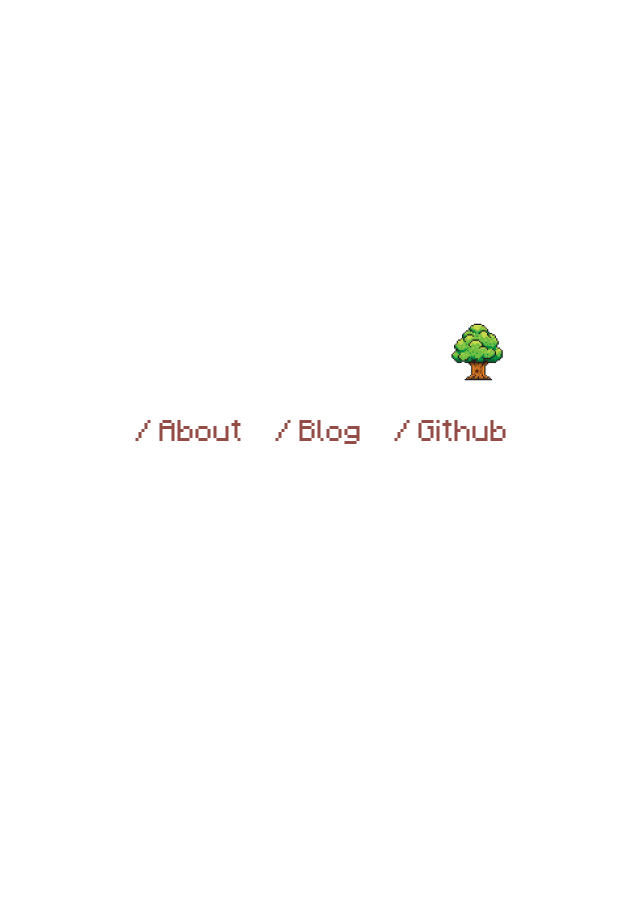
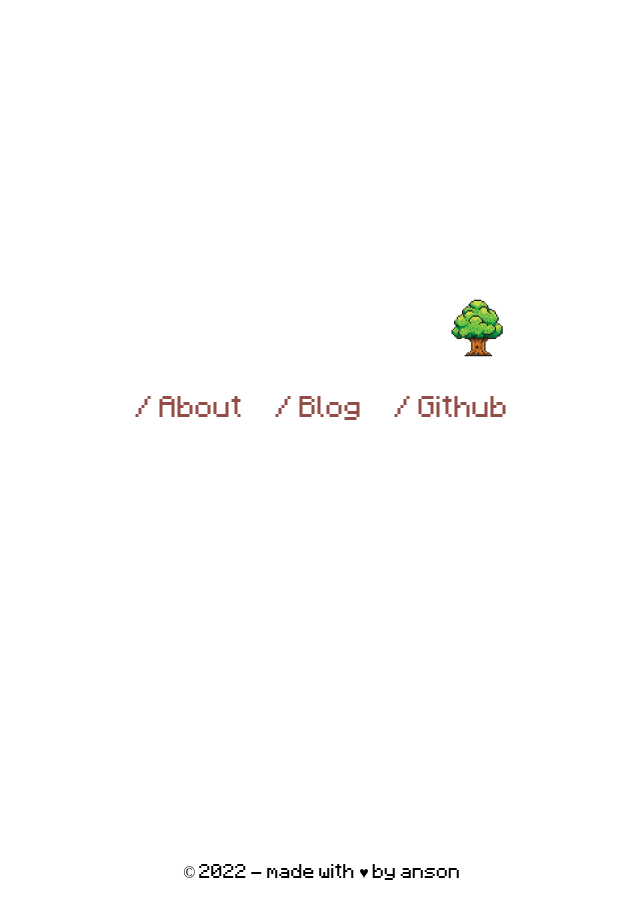
Before and after one commit to anson09/anson.ltd, a Jekyll site: the page built from index.html, in a window 1280 px wide. Shown: the whole page, without its empty margins (318-958 px from the left). Built offline with Jekyll 4.4.1, drawn with Linux system fonts in a browser that asks for light colours.

Commit message:
copyright

```diff
--- a/css/home.css
+++ b/css/home.css
@@ -3,17 +3,34 @@
   src: url("../assets/fonts/Minecraft.woff") format("woff");
 }
 
+:root {
+  --bg: white;
+  --text: hsl(4deg 35% 43%);
+}
+
+@media (prefers-color-scheme: dark) {
+  :root {
+    --bg: hsl(221deg 39% 11%);
+    --text: hsl(0deg 20% 80%);
+  }
+}
+
 body {
   background-color: var(--bg);
-  display: grid;
-  place-content: center;
-  place-items: end;
-  gap: 32px;
-  height: 100vh;
-  height: 100svh;
   font-family: "Minecraft";
   -webkit-font-smoothing: antialiased;
   -moz-osx-font-smoothing: grayscale;
+  height: 100vh;
+  height: 100svh;
+  display: grid;
+  grid-template-rows: 0 1fr 60px;
+  place-items: center;
+}
+
+main {
+  display: grid;
+  place-items: end;
+  gap: 32px;
 }
 
 a {
@@ -36,27 +53,24 @@ section {
 }
 
 p {
-  height: 72px;
+  height: 60px;
 }
 
-:root {
-  --bg: white;
-  --text: hsl(4deg 35% 43%);
+.love {
+  cursor: pointer;
+  transition: color 0.8s ease-in-out 0.2s;
 }
 
-@media (prefers-color-scheme: dark) {
-  :root {
-    --bg: hsl(221deg 39% 11%);
-    --text: hsl(0deg 20% 80%);
-  }
+.love:hover {
+  color: rgb(239 68 68);
 }
 
 @media (max-width: 480px) {
-  body {
+  main {
     place-items: start;
   }
 
-  body img {
+  main img {
     position: relative;
     left: -12px;
   }
@@ -65,4 +79,8 @@ p {
     font-size: 20px;
     grid-auto-flow: row;
   }
+
+  footer {
+    font-size: 12px;
+  }
 }
--- a/index.html
+++ b/index.html
@@ -1,3 +1,6 @@
+---
+---
+
 <!DOCTYPE html>
 <html lang="en">
   <head>
@@ -29,6 +32,8 @@
   </head>
 
   <body>
+    <header></header>
+    <main>
       <img src="./assets/images/logo-256.png" alt="avatar" width="64" />
       <section>
         <a href="/about">/ About</a>
@@ -37,5 +42,10 @@
         <a href="/resume" hidden>/ Resume</a>
       </section>
       <p></p>
+    </main>
+    <footer>
+      © {{ site.time | date: '%Y' }} - made with <span class="love">♥︎</span> by
+      anson
+    </footer>
   </body>
 </html>
```
Lines whose indentation alone changed are shown as unchanged.
